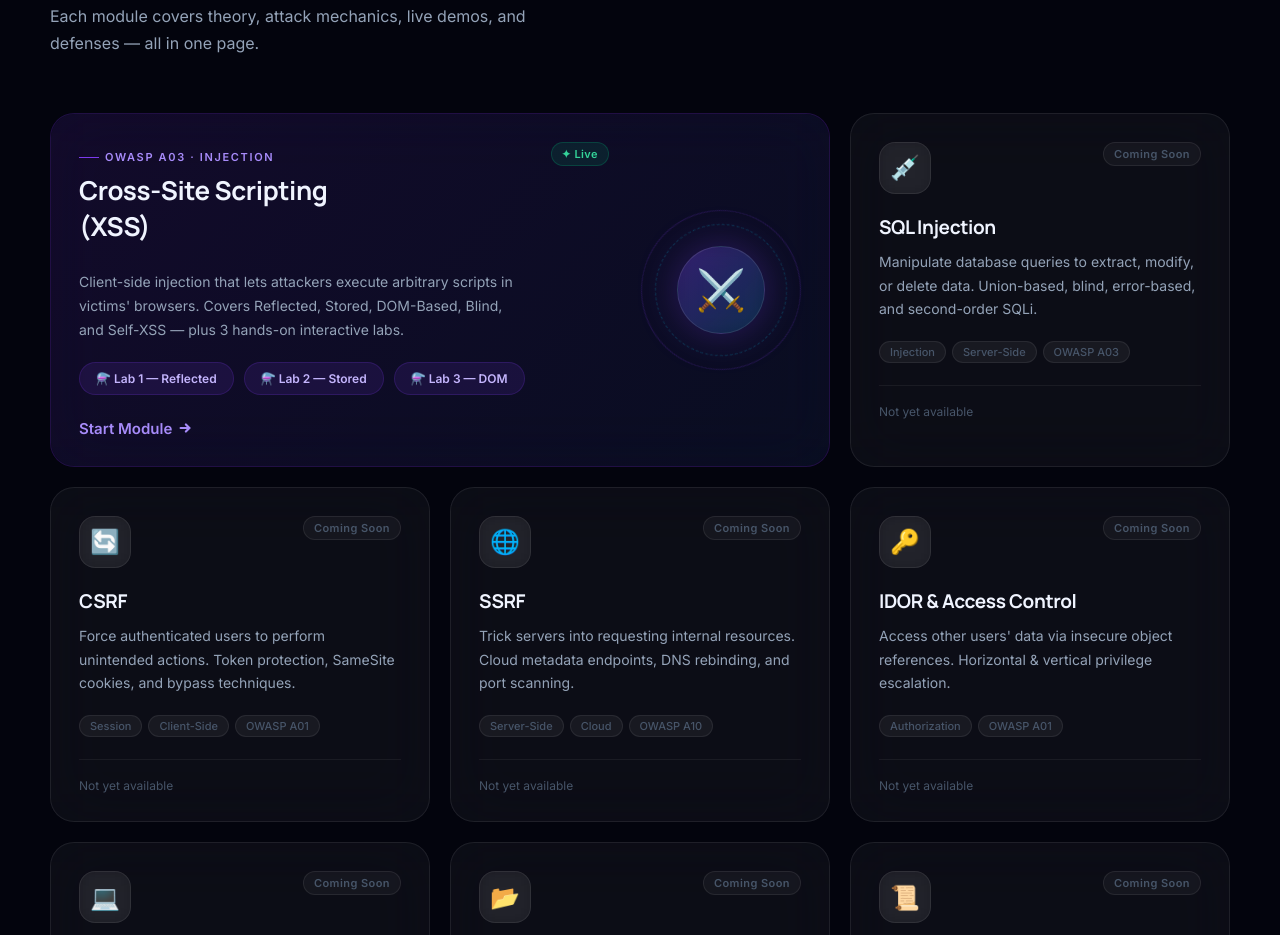
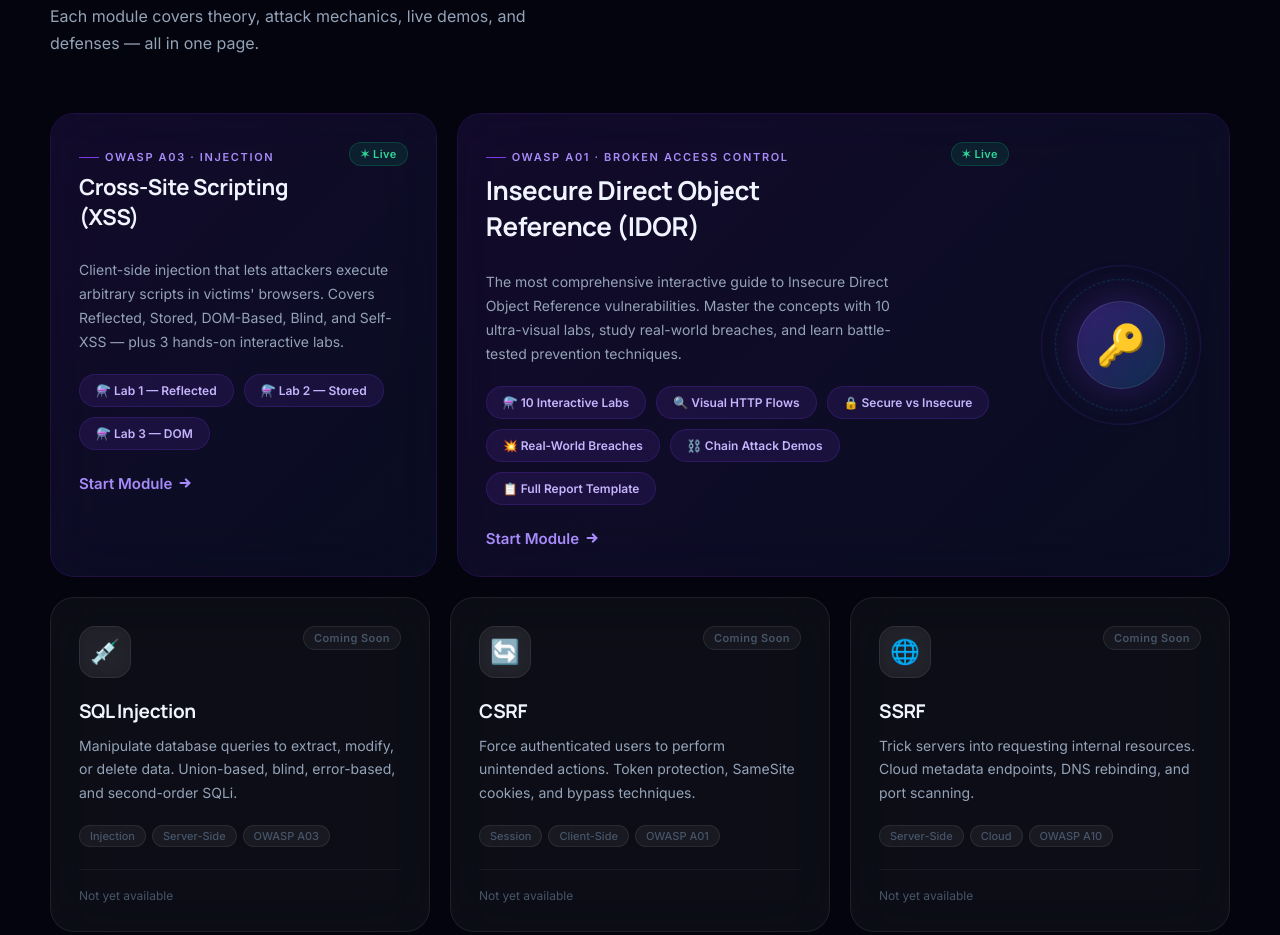
Before and after one commit to iamshafayat/vuln-handbook, a plain HTML site: page index.html in a window 1280 px wide. Shown: the part 1114-2049 px from the top of the page. Drawn offline with Linux system fonts and the light colour scheme.

Commit message:
Added IDOR Page

```diff
--- a/index.html
+++ b/index.html
@@ -336,7 +336,7 @@
 /* ── CARD GRID ── */
 .card-grid{
   display:grid;
-  grid-template-columns:repeat(auto-fill,minmax(320px,1fr));
+  grid-template-columns:repeat(3,1fr);
   gap:20px;
 }
 
@@ -437,9 +437,15 @@
 .card-link svg{width:14px;height:14px}
 .card-dim{font-size:12px;color:var(--t3)}
 
+/* featured row — sits above the main card grid */
+.featured-row{
+  display:grid;
+  grid-template-columns:1fr 2fr;
+  gap:20px;
+  margin-bottom:20px;
+}
 /* big featured card */
 .vcard.featured{
-  grid-column:span 2;
   background:rgba(124,58,237,.06);
   border-color:rgba(124,58,237,.2);
 }
@@ -447,6 +453,7 @@
   border-color:rgba(124,58,237,.35);
   box-shadow:0 28px 80px rgba(124,58,237,.2),0 0 0 1px rgba(124,58,237,.1) inset;
 }
+/* IDOR card — matches XSS colors exactly */
 .feat-layout{display:grid;grid-template-columns:1fr auto;gap:32px;align-items:center}
 .feat-labs{
   display:flex;gap:10px;flex-wrap:wrap;
@@ -562,6 +569,12 @@
   font-size:11px;color:#fbbf24;font-weight:500;
 }
 
+/* ── TABLET ── */
+@media(max-width:1024px){
+  .card-grid{grid-template-columns:repeat(2,1fr)}
+  .featured-row{grid-template-columns:1fr}
+}
+
 /* ── MOBILE ── */
 @media(max-width:768px){
   .nav-links,.nav-cta{display:none}
@@ -570,8 +583,8 @@
   .stats-glass{grid-template-columns:repeat(2,1fr)}
   .stat-item:nth-child(2){border-right:none}
   .stat-item:nth-child(3){border-top:1px solid rgba(255,255,255,.06)}
+  .featured-row{grid-template-columns:1fr}
   .card-grid{grid-template-columns:1fr}
-  .vcard.featured{grid-column:span 1}
   .feat-layout{grid-template-columns:1fr}
   .feat-visual{display:none}
   .how-grid{grid-template-columns:1fr}
@@ -658,7 +671,7 @@
       <div class="stat-lbl">Topics Planned</div>
     </div>
     <div class="stat-item">
-      <div class="stat-num">3</div>
+      <div class="stat-num">13</div>
       <div class="stat-lbl">Interactive Labs</div>
     </div>
     <div class="stat-item">
@@ -679,28 +692,57 @@
     <h2 class="section-title">Vulnerability Topics</h2>
     <p class="section-desc">Each module covers theory, attack mechanics, live demos, and defenses — all in one page.</p>
 
-    <div class="card-grid">
+        <div class="featured-row">
 
-      <!-- XSS — Featured -->
+      <!-- XSS — Small -->
       <div class="vcard featured active v-xss" onclick="location.href='./xss/'">
+        <div class="glow-top"></div>
+        <div class="card-inner">
+          <div class="card-head" style="margin-bottom:16px">
+            <div>
+              <div class="section-label" style="margin-bottom:8px">OWASP A03 · Injection</div>
+              <h3 class="card-title" style="font-size:22px">Cross-Site Scripting<br>(XSS)</h3>
+            </div>
+            <span class="badge badge-live">✶ Live</span>
+          </div>
+          <p class="card-desc">Client-side injection that lets attackers execute arbitrary scripts in victims' browsers. Covers Reflected, Stored, DOM-Based, Blind, and Self-XSS — plus 3 hands-on interactive labs.</p>
+          <div class="feat-labs">
+            <span class="lab-pill">⚗️ Lab 1 — Reflected</span>
+            <span class="lab-pill">⚗️ Lab 2 — Stored</span>
+            <span class="lab-pill">⚗️ Lab 3 — DOM</span>
+          </div>
+          <div style="margin-top:24px">
+            <a href="./xss/" class="card-link" style="font-size:15px">
+              Start Module
+              <svg viewBox="0 0 16 16" fill="none" stroke="currentColor" stroke-width="2.5" stroke-linecap="round"><path d="M3 8h10M9 4l4 4-4 4"/></svg>
+            </a>
+          </div>
+        </div>
+      </div>
+
+      <!-- IDOR — Featured Big -->
+      <div class="vcard featured active v-idor" onclick="location.href='./idor/'">
         <div class="glow-top"></div>
         <div class="card-inner feat-layout">
           <div>
             <div class="card-head" style="margin-bottom:16px">
               <div>
-                <div class="section-label" style="margin-bottom:8px">OWASP A03 · Injection</div>
-                <h3 class="card-title" style="font-size:26px">Cross-Site Scripting<br>(XSS)</h3>
+                <div class="section-label" style="margin-bottom:8px">OWASP A01 · Broken Access Control</div>
+                <h3 class="card-title" style="font-size:26px">Insecure Direct Object<br>Reference (IDOR)</h3>
               </div>
-              <span class="badge badge-live">✦ Live</span>
+              <span class="badge badge-live">✶ Live</span>
             </div>
-            <p class="card-desc" style="max-width:440px">Client-side injection that lets attackers execute arbitrary scripts in victims' browsers. Covers Reflected, Stored, DOM-Based, Blind, and Self-XSS — plus 3 hands-on interactive labs.</p>
+            <p class="card-desc" style="max-width:440px">The most comprehensive interactive guide to Insecure Direct Object Reference vulnerabilities. Master the concepts with 10 ultra-visual labs, study real-world breaches, and learn battle-tested prevention techniques.</p>
             <div class="feat-labs">
-              <span class="lab-pill">⚗️ Lab 1 — Reflected</span>
-              <span class="lab-pill">⚗️ Lab 2 — Stored</span>
-              <span class="lab-pill">⚗️ Lab 3 — DOM</span>
+              <span class="lab-pill">⚗️ 10 Interactive Labs</span>
+              <span class="lab-pill">🔍 Visual HTTP Flows</span>
+              <span class="lab-pill">🔒 Secure vs Insecure</span>
+              <span class="lab-pill">💥 Real-World Breaches</span>
+              <span class="lab-pill">⛓️ Chain Attack Demos</span>
+              <span class="lab-pill">📋 Full Report Template</span>
             </div>
             <div style="margin-top:24px">
-              <a href="./xss/" class="card-link" style="font-size:15px">
+              <a href="./idor/" class="card-link" style="font-size:15px">
                 Start Module
                 <svg viewBox="0 0 16 16" fill="none" stroke="currentColor" stroke-width="2.5" stroke-linecap="round"><path d="M3 8h10M9 4l4 4-4 4"/></svg>
               </a>
@@ -709,10 +751,14 @@
           <div class="feat-visual">
             <div class="feat-ring"></div>
             <div class="feat-ring2"></div>
-            <div class="feat-core">⚔️</div>
+            <div class="feat-core">🔑</div>
           </div>
         </div>
       </div>
+
+    </div><!-- /featured-row -->
+
+    <div class="card-grid">
 
       <!-- SQLi -->
       <div class="vcard v-sqli">
@@ -770,26 +816,6 @@
             <span class="tag">Server-Side</span>
             <span class="tag">Cloud</span>
             <span class="tag">OWASP A10</span>
-          </div>
-          <div class="card-footer">
-            <span class="card-dim">Not yet available</span>
-          </div>
-        </div>
-      </div>
-
-      <!-- IDOR -->
-      <div class="vcard v-idor">
-        <div class="glow-top"></div>
-        <div class="card-inner">
-          <div class="card-head">
-            <div class="card-icon-wrap">🔑</div>
-            <span class="badge badge-soon">Coming Soon</span>
-          </div>
-          <h3 class="card-title">IDOR & Access Control</h3>
-          <p class="card-desc">Access other users' data via insecure object references. Horizontal & vertical privilege escalation.</p>
-          <div class="card-tags">
-            <span class="tag">Authorization</span>
-            <span class="tag">OWASP A01</span>
           </div>
           <div class="card-footer">
             <span class="card-dim">Not yet available</span>
@@ -913,6 +939,7 @@
       <h4>Resources</h4>
       <a href="#topics">Topics</a>
       <a href="./xss/">XSS Handbook</a>
+      <a href="./idor/">IDOR Handbook</a>
       <a href="https://potdf.gitbook.io/" target="_blank" rel="noopener">Full GitBook ↗</a>
       <a href="https://owasp.org/www-project-top-ten/" target="_blank" rel="noopener">OWASP Top 10 ↗</a>
     </div>
```
